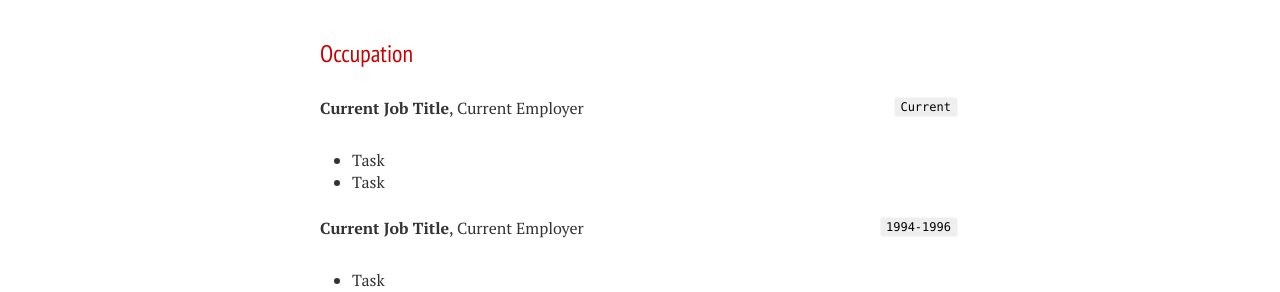
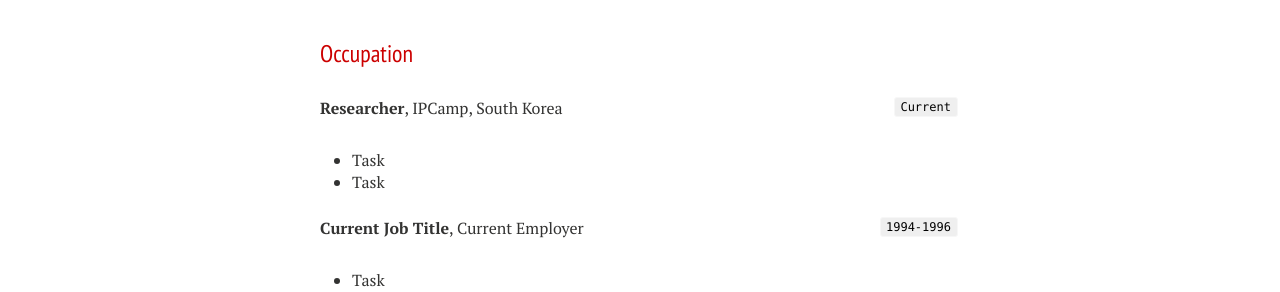
Before and after one commit to PIjarihd/dhirajneupane.github.io, a Jekyll site: the page built from cv.md, in a window 1280 px wide. Shown: the part 1126-1418 px from the top of the page. Built offline with Jekyll 4.4.1, drawn with Linux system fonts in a browser that asks for light colours; nearby versions of some CDN libraries; some web fonts are replaced.

Commit message:
Update cv.md

```diff
--- a/cv.md
+++ b/cv.md
@@ -50,7 +50,7 @@ Presentation Title, Conference, <a href="https://MyWebsite.tld/presentation1">Li
 ## Occupation
 
 `Current`
-__Current Job Title__, Current Employer
+__Researcher__, IPCamp, South Korea
 
 - Task
 - Task
```
